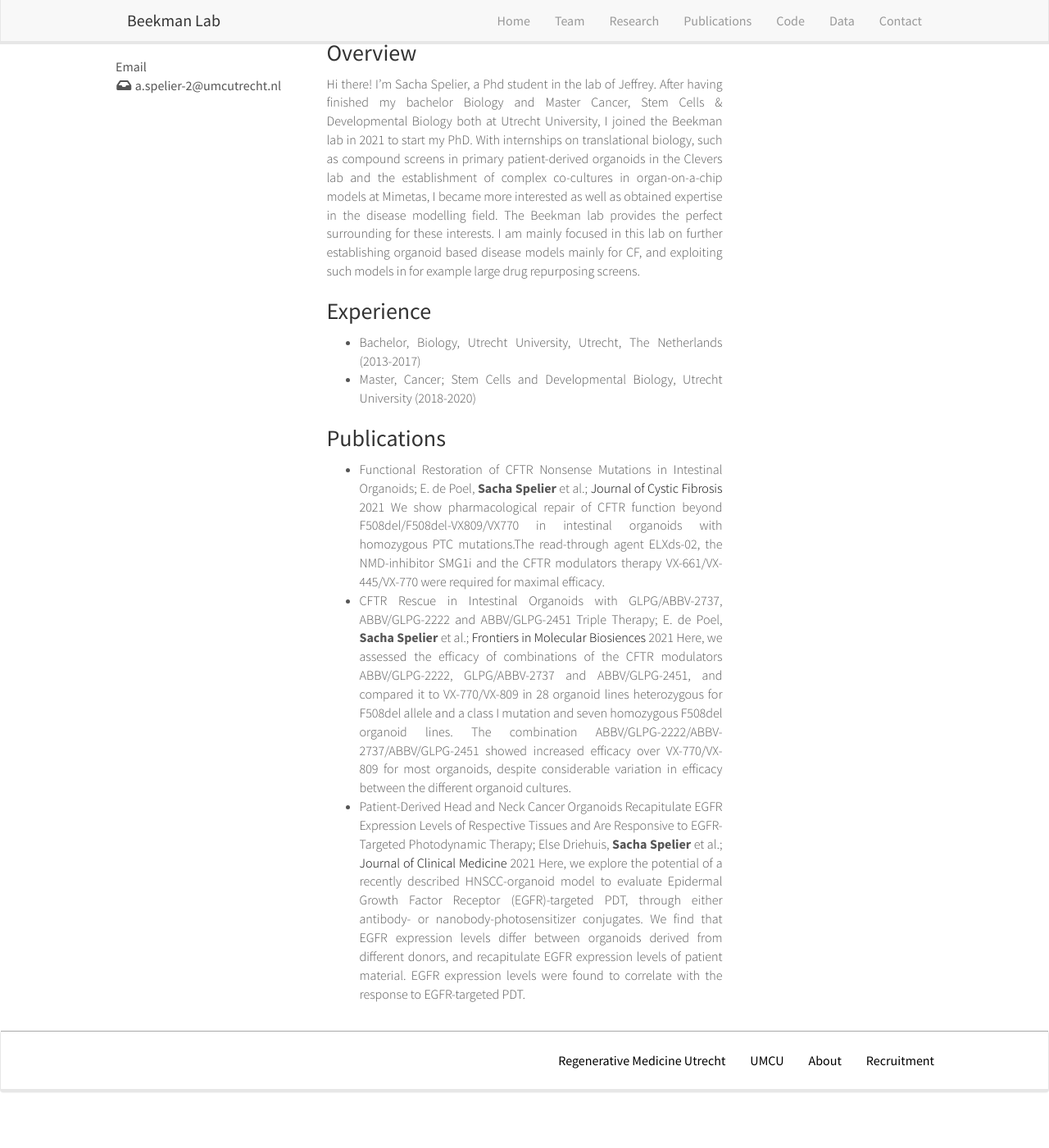
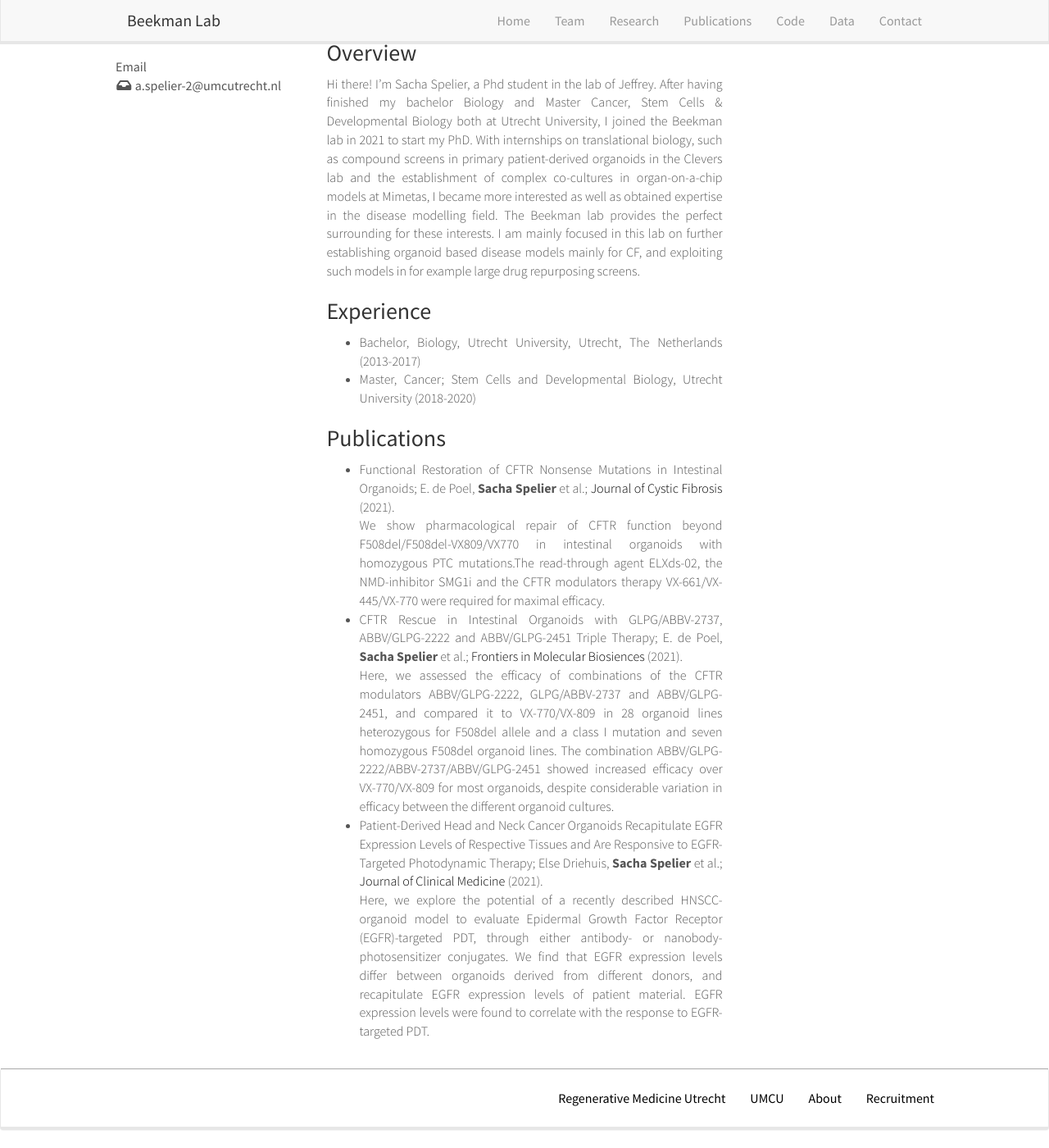
Before and after one commit to UMCU-BeekmanLab/umcu-beekmanlab.github.io, a Jekyll site: the page built from team/sachaspelier.md, in a window 1280 px wide and 1400 px high, scrolled down 275 px. Shown: the whole window at 82% size. Built offline with Jekyll 4.4.1, drawn with Linux system fonts in a browser that asks for light colours; nearby versions of some CDN libraries; before the commit the page ends 1629 px from its top, so only the background shows below that.

```diff
--- a/team/sachaspelier.md
+++ b/team/sachaspelier.md
@@ -20,9 +20,9 @@ Hi there! I'm Sacha Spelier, a Phd student in the lab of Jeffrey. After having f
 - Master, Cancer; Stem Cells and Developmental Biology, Utrecht University (2018-2020)
 
 ### Publications
-- Functional Restoration of CFTR Nonsense Mutations in Intestinal Organoids; E. de Poel, **Sacha Spelier** et al.; [Journal of Cystic Fibrosis](https://www.sciencedirect.com/science/article/pii/S1569199321014259) 2021
+- Functional Restoration of CFTR Nonsense Mutations in Intestinal Organoids; E. de Poel, **Sacha Spelier** et al.; [Journal of Cystic Fibrosis](https://www.sciencedirect.com/science/article/pii/S1569199321014259) (2021).<br/>
 We show pharmacological repair of CFTR function beyond F508del/F508del-VX809/VX770 in intestinal organoids with homozygous PTC mutations.The read-through agent ELXds-02, the NMD-inhibitor SMG1i and the CFTR modulators therapy VX-661/VX-445/VX-770 were required for maximal efficacy.
-- CFTR Rescue in Intestinal Organoids with GLPG/ABBV-2737, ABBV/GLPG-2222 and ABBV/GLPG-2451 Triple Therapy; E. de Poel, **Sacha Spelier** et al.; [Frontiers in Molecular Biosiences](https://www.frontiersin.org/articles/10.3389/fmolb.2021.698358/full) 2021
+- CFTR Rescue in Intestinal Organoids with GLPG/ABBV-2737, ABBV/GLPG-2222 and ABBV/GLPG-2451 Triple Therapy; E. de Poel, **Sacha Spelier** et al.; [Frontiers in Molecular Biosiences](https://www.frontiersin.org/articles/10.3389/fmolb.2021.698358/full) (2021).<br/>
 Here, we assessed the efficacy of combinations of the CFTR modulators ABBV/GLPG-2222, GLPG/ABBV-2737 and ABBV/GLPG-2451, and compared it to VX-770/VX-809 in 28 organoid lines heterozygous for F508del allele and a class I mutation and seven homozygous F508del organoid lines. The combination ABBV/GLPG-2222/ABBV-2737/ABBV/GLPG-2451 showed increased efficacy over VX-770/VX-809 for most organoids, despite considerable variation in efficacy between the different organoid cultures.
-- Patient-Derived Head and Neck Cancer Organoids Recapitulate EGFR Expression Levels of Respective Tissues and Are Responsive to EGFR-Targeted Photodynamic Therapy; Else Driehuis, **Sacha Spelier** et al.; [Journal of Clinical Medicine](https://www.mdpi.com/2077-0383/8/11/1880) 2021
+- Patient-Derived Head and Neck Cancer Organoids Recapitulate EGFR Expression Levels of Respective Tissues and Are Responsive to EGFR-Targeted Photodynamic Therapy; Else Driehuis, **Sacha Spelier** et al.; [Journal of Clinical Medicine](https://www.mdpi.com/2077-0383/8/11/1880) (2021).<br/>
 Here, we explore the potential of a recently described HNSCC-organoid model to evaluate Epidermal Growth Factor Receptor (EGFR)-targeted PDT, through either antibody- or nanobody-photosensitizer conjugates. We find that EGFR expression levels differ between organoids derived from different donors, and recapitulate EGFR expression levels of patient material. EGFR expression levels were found to correlate with the response to EGFR-targeted PDT.
```
